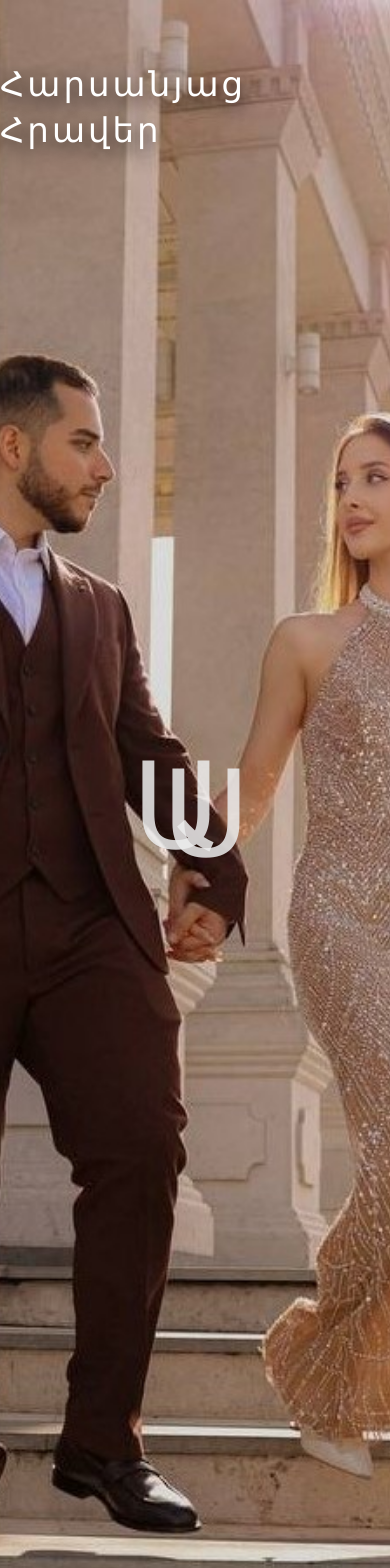
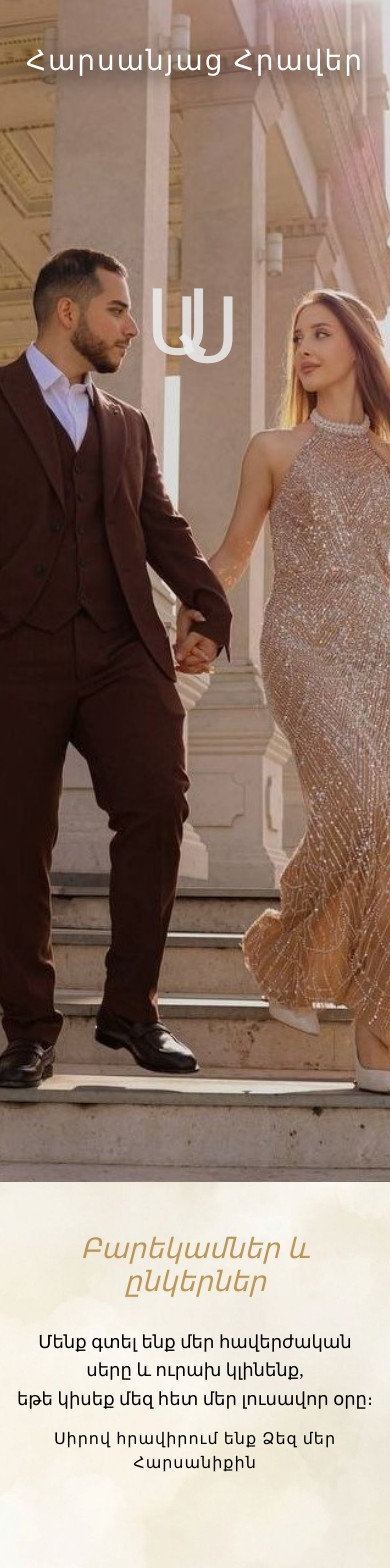
Before and after one commit to Monika755/weddingInvitation, a React (Vite) app: page / in a window 390 px wide. Shown: the top 1568 px of the page. Built offline with nearby package versions, Linux system fonts and the light colour scheme; a web font is replaced by a local one.

Commit message:
css fixes

```diff
--- a/src/App.css
+++ b/src/App.css
@@ -196,6 +196,124 @@ body {
   transform: translateY(0);
 }
 
+/* =========================
+   SMALL PHONES (≤ 360px)
+========================= */
+@media (max-width: 360px) {
+
+  .title {
+    font-size: 20px;
+  }
+
+  .letters {
+    margin-top: 160px;
+  }
+
+  .letter {
+    font-size: 60px;
+  }
+
+  .invite h2 {
+    font-size: 22px;
+  }
+
+  .invite p {
+    font-size: 15px;
+  }
+}
+
+/* =========================
+   MOBILE (≤ 480px)
+========================= */
+@media (max-width: 480px) {
+
+  .hero {
+    height: 100vh;
+  }
+
+  .title {
+    font-size: 22px;
+    margin-top: 30px;
+    letter-spacing: 1px;
+  }
+
+  .letters {
+    width: 130px;
+    height: 90px;
+    margin-top: 200px;
+  }
+
+  .letter {
+    font-size: 70px;
+    letter-spacing: 2px;
+    transform: scaleY(0.82) scaleX(0.94);
+  }
+
+  .invite {
+    padding: 25px 10px 0px;
+  }
+
+  .invite h2 {
+    font-size: 20px;
+  }
+
+  .invite p {
+    font-size: 14px;
+    margin-top: 30px;
+  }
+
+  .invite h3 {
+    font-size: 16px;
+    letter-spacing: 1px;
+  }
+}
+
+
+/* =========================
+   TABLET (≤ 768px)
+========================= */
+@media (max-width: 768px) {
+
+   .hero {
+    height: 140vh;
+  }
+
+
+  .title {
+    font-size: 28px;
+    margin-top: 40px;
+    letter-spacing: 2px;
+  }
+
+  .letters {
+    width: 160px;
+    height: 100px;
+    margin-top: 200px;
+  }
+
+  .letter {
+    font-size: 90px;
+    letter-spacing: 3px;
+    transform: scaleY(0.8) scaleX(0.92);
+  }
+
+  .invite {
+    padding: 30px 15px 0px;
+    margin-top: 20px;
+  }
+
+  .invite h2 {
+    font-size: 28px;
+  }
+
+  .invite p {
+    font-size: 18px;
+  }
+
+  .invite h3 {
+    font-size: 16px;
+  }
+}
 /* ===== CALENDAR ===== */
 .calendar {
   text-align: center;
```
